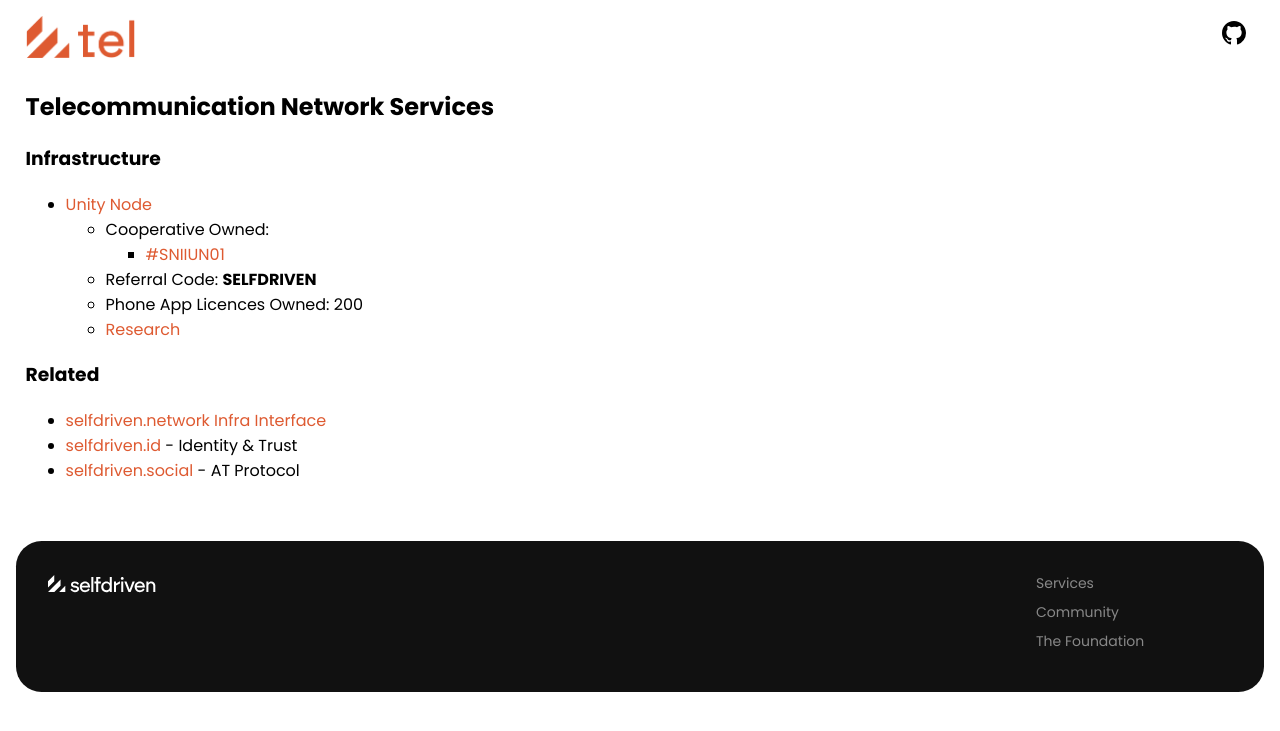
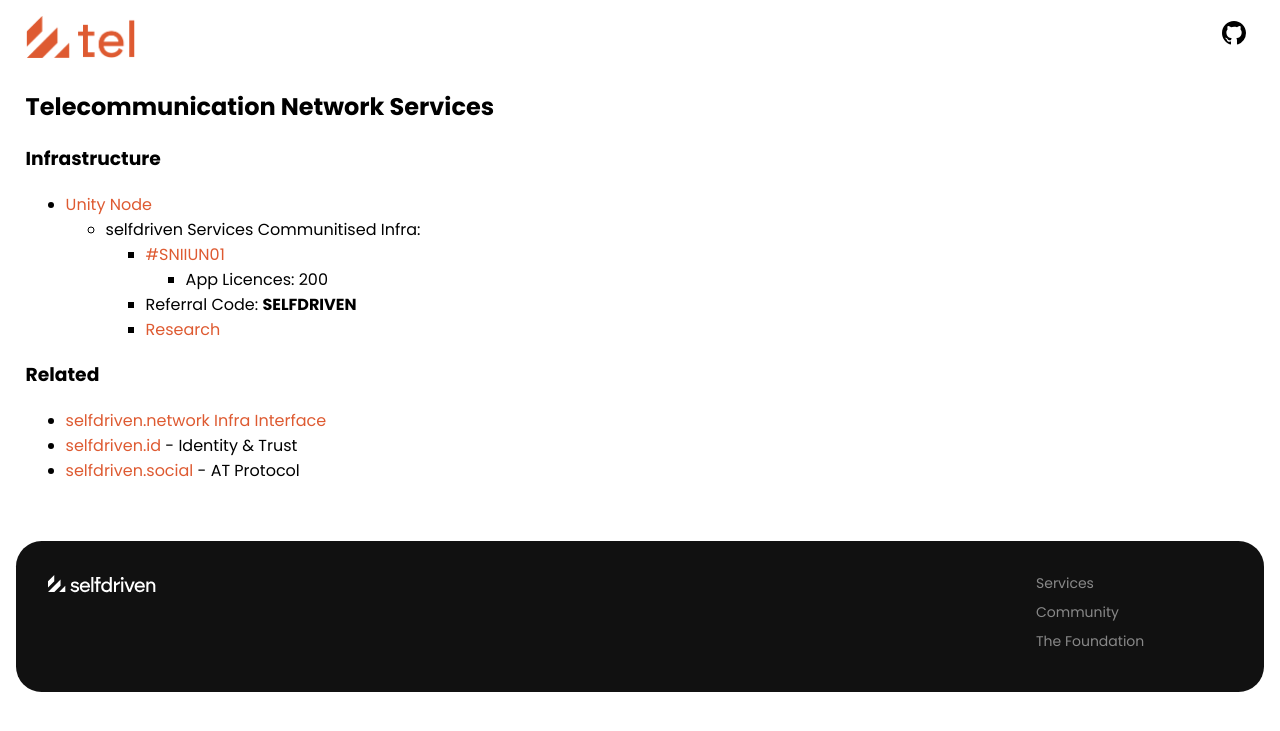
Before and after one commit to selfdriven-services/selfdriven-tel, a Jekyll site: the page built from docs/index.md, in a window 1280 px wide. Shown: the top 731 px of the page. Built offline with Jekyll 4.4.1, drawn with Linux system fonts in a browser that asks for light colours.

Commit message:
Update index.md

```diff
--- a/docs/index.md
+++ b/docs/index.md
@@ -7,11 +7,11 @@
 
 ### Infrastructure
 - [Unity Node](https://unitynodes.io)
-    - Cooperative Owned:
+    - selfdriven Services Communitised Infra:
         - [#SNIIUN01](https://adastat.net/policies/269366d093249b0cac98fa9fcbc374578429534e3b7adeac09f081e3)
-    - Referral Code: **SELFDRIVEN**
-    - Phone App Licences Owned: 200
-    - [Research](/research/)
+            -  App Licences: 200
+        - Referral Code: **SELFDRIVEN**
+        - [Research](/research/)
 
 ### Related
 - [selfdriven.network Infra Interface](https://selfdriven.network/infra-interface)
```
